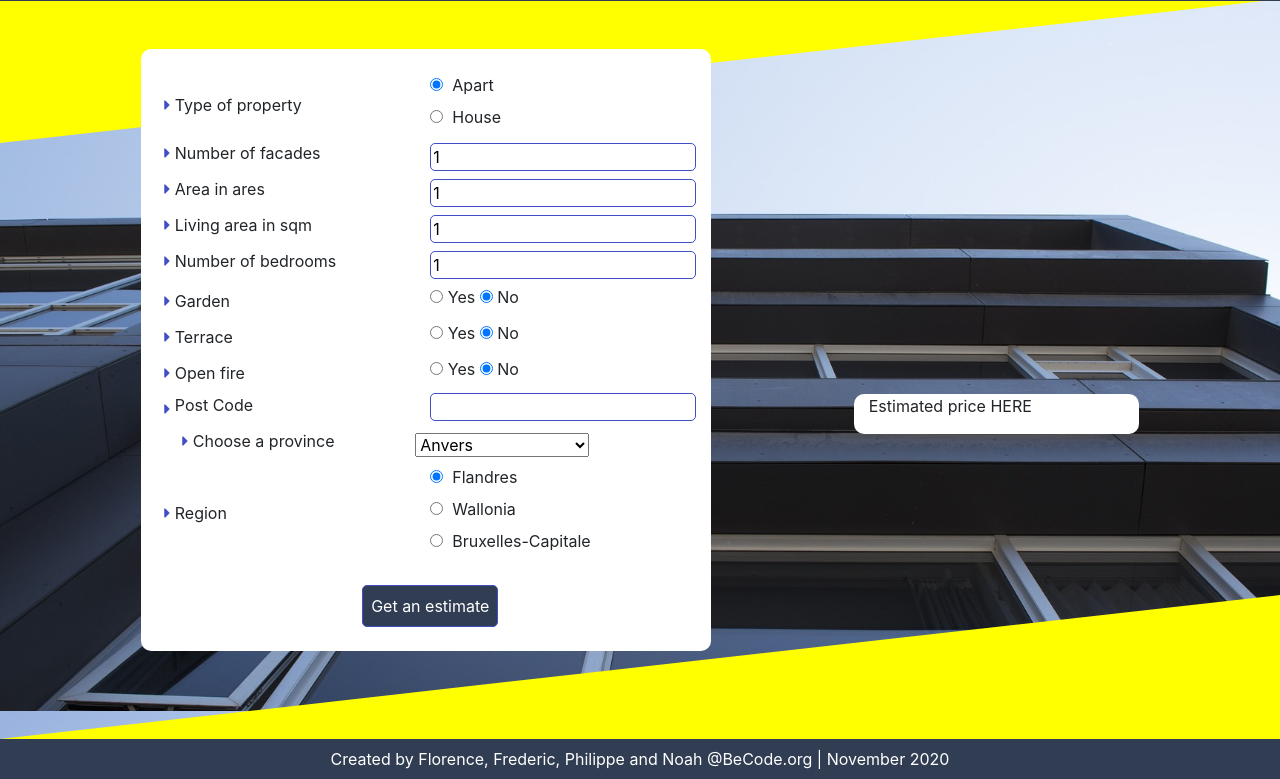
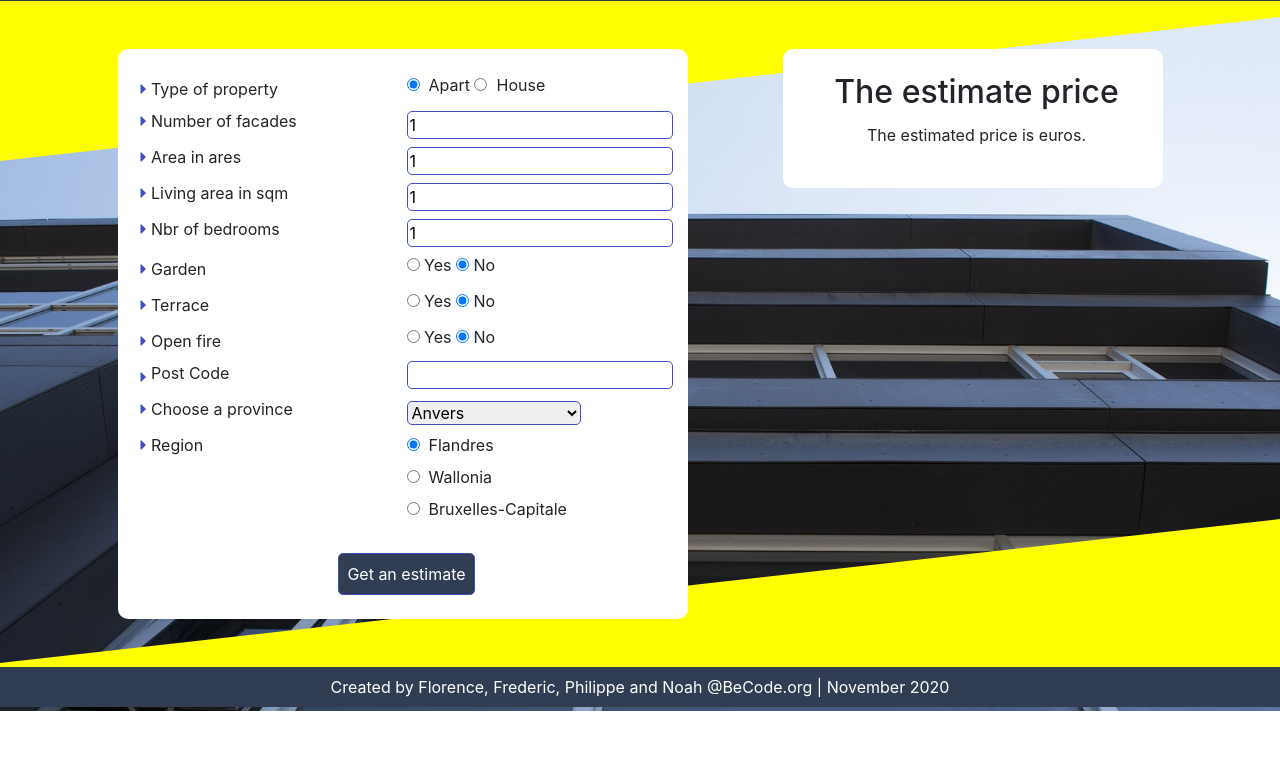
Before and after one commit to leroyphilippe2604/ImmoEliza, a PHP site: page / in a window 1280 px wide. Shown: the part 89-868 px from the top of the page. After the commit the page ends 800 px from the top, so only its background shows below. Run offline with PHP 8.4, Linux system fonts and the light colour scheme; some libraries are stand-ins or nearby versions.

Commit message:
finished

```diff
--- a/datas.php
+++ b/datas.php
@@ -108,7 +108,7 @@
 $data = json_decode($data, true);
 
 echo curl_error($curl);
-echo 'The estimated price is ' . $data["price"] . ' euros.';
+echo $data["price"];
 
 curl_close($curl);
 
--- a/index.php
+++ b/index.php
@@ -13,15 +13,6 @@
 
 </head>
 <body>
-    <section class="triangle w-100">
-        <!--Triangle SVG-->
-        <div class="above-gradient"></div>
-        <div class='gradient'>
-            <svg viewBox='0 0 100 100' preserveAspectRatio='none' overflow="visible">
-            <polygon points="0,0 0,100 100,0" class="main"/>
-            </svg>
-        </div>
-    </section>
     <!--Navbar-->
     <div class="container-fluid">
         <div class="row">
@@ -49,8 +40,17 @@
             </div>
         </div>
     </div>
+    <section class="triangle w-100">
+        <!--Triangle SVG-->
+        <div class="above-gradient"></div>
+        <div class='gradient'>
+            <svg viewBox='0 0 100 100' preserveAspectRatio='none' overflow="visible">
+            <polygon points="0,0 0,100 100,0" class="main"/>
+            </svg>
+        </div>
+    </section>
     <div class="container">
-        <div class="row mt-5">
+        <div class="row d-flex align-items-start mt-5">
             <div class="col-10 col-md-6 mx-auto formulaire pl-1 pl-md-2 pr-0 py-4">
                 <!--critere de recherche-->
                 <form class="col-12 px-0" method="post" action="">
@@ -59,10 +59,10 @@
                         <div class="col-6 p-0">
                             <i class="fas fa-caret-right"></i>&nbsp;Type of property
                         </div>
-                        <div class="col-6 d-flex flex-column align-items-baseline p-0">
+                        <div class="col-6 d-flex flex-wrap align-items-baseline p-0">
                             <div>
                                 <input type="radio" name="property_type" value="apartment" checked>
-                                <label for="property_type">&nbsp;Apart</label>
+                                <label for="property_type">&nbsp;Apart&nbsp;</label>
                             </div>
                             <div>
                                 <input type="radio" name="property_type" value="house">
@@ -100,7 +100,7 @@
                     <!--Number bedrooms-->
                     <div class="col-12 d-flex align-items-center mb-1">
                         <div class="col-6 p-0">
-                            <i class="fas fa-caret-right"></i>&nbsp;<label for="bedrooms_number">Number of bedrooms</label>
+                            <i class="fas fa-caret-right"></i>&nbsp;<label for="bedrooms_number">Nbr of bedrooms</label>
                         </div>
                         <div class="col-6 p-0">
                             <input type="number" min="1" max="12" class="rooms_number  w-100" name="bedrooms_number" value="1" required>
@@ -153,10 +153,10 @@
                         </div>
                     </div>
                     <!--Province-->
-                    <div class="col-12 row px-5 d-flex align-items-center mb-1">
-                        <div class="col-12 col-md-6  p-0"><i class="fas fa-caret-right"></i>&nbsp;<label for="province">Choose a province</label>
+                    <div class="col-12 d-flex align-items-center mb-1 flex-wrap">
+                        <div class="col-12 col-sm-6 p-0"><i class="fas fa-caret-right"></i>&nbsp;<label for="province">Choose a province</label>
                         </div>
-                        <div class="col-12 col-md-6 d-flex align-items-baseline p-0">
+                        <div class="col-12 col-sm-6 d-flex align-items-baseline p-0">
                             <select name="province">
                                 <option value="anvers" selected>Anvers</option>
                                 <option value="limbourg">Limbourg</option>
@@ -173,11 +173,11 @@
                         </div>
                     </div>
                     <!--Region-->
-                    <div class="col-12 d-flex align-items-center mb-1">
-                        <div class="col-6 p-0">
+                    <div class="col-12 d-flex align-items-start mb-1 flex-wrap">
+                        <div class="col-12 col-sm-6 p-0">
                             <i class="fas fa-caret-right"></i>&nbsp;Region
                         </div>
-                        <div class="col-6 d-flex flex-column align-items-baseline p-0">
+                        <div class="col-12 col-sm-6 p-0">
                             <div>
                                 <input type="radio" name="region" value="flandre" checked>
                                 <label for="type">&nbsp;Flandres</label>
@@ -197,12 +197,15 @@
                     </div>
                 </form>
             </div>
-            <div class="col-xs-8 col-md-3 m-auto d-flex flex-column reponse">
+            <div class="d-md-none space"></div>
+            <div class="col-10 col-md-4 mx-auto pl-1 pl-md-2 pr-0 py-4 d-flex flex-column reponse">
                 <div id="price">
-                    Estimated price HERE
+                    <p class="h2 text-center">The estimate price</p>
                 </div>
                 <div id="datas">
-                    <p><?php include_once('datas.php'); ?>
+                    <p class="text-center">The estimated price is <span class="h4">
+                        <?php include_once('datas.php'); ?>
+                        </span> euros.
                     </p>
                 </div>
             </div>
@@ -215,9 +218,10 @@
             <polygon points="0,100 100,100 100,0" class="main"/>
             </svg>
         </div>
+        <div class="above-gradient"></div>
     </section>
     <!--Footer-->
-    <div class="container-fluid footer">
+    <div class="container-fluid footer mt-5">
         <div class="row">
             <div class="col-12 d-flex py-2">
                 <p class="m-auto">Created by Florence, Frederic, Philippe and Noah @BeCode.org | November 2020</p>
--- a/style.css
+++ b/style.css
@@ -43,7 +43,7 @@
 
 .above-gradient {
   width: 100%;
-  height: 11vh;
+  height: 2vh;
   background-color: yellow;
 }
 
@@ -65,11 +65,7 @@
   border-radius: 10px;
 }
 
-.formulaire {
-  margin-bottom : 8rem;
-}
-
-input {
+input, select {
   border-width: 1px;
   border-color: #414ec4;
   border-style: solid;
@@ -90,16 +86,21 @@
   border-color: #F6F740;
 }
 
+.space {
+  width: 100%;
+  height: 3vh;
+  background-color: transparent;
+}
+
 /*Footer*/
 .triangleBottom {
   position: absolute;
-  bottom: 2.5rem;
+  bottom:2rem;
   z-index: -1;
 }
 
 .footer {
-  position: absolute;
-  bottom: 0;
+  position: relative;
   background-color: #303d52;
   color: white;
 }
```
